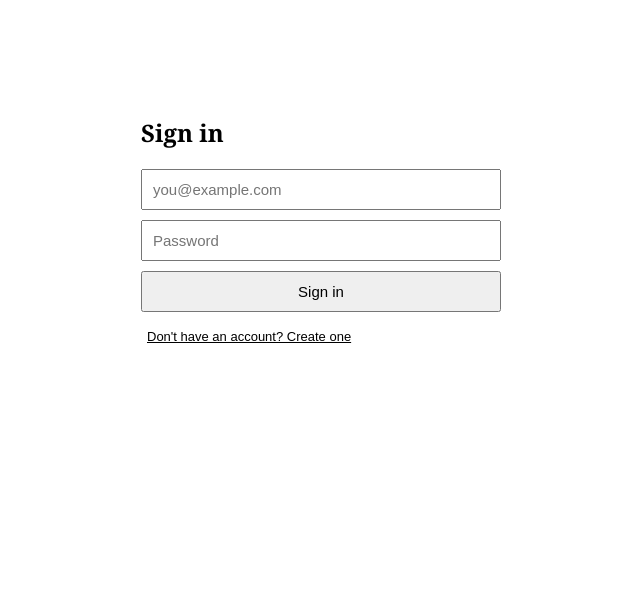
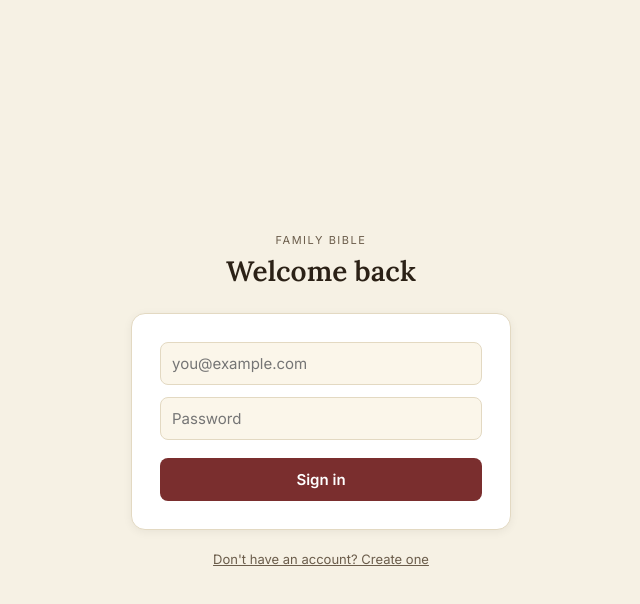
Before and after one commit to maryandbesho/Family-Bible, a Next.js app: page /login in a window 1280 px wide. Shown: the top 604 px of the page, without its empty margins (319-959 px from the left). Built offline with nearby package versions, Linux system fonts and the light colour scheme.

Commit message:
Update page.js

```diff
--- a/app/login/page.js
+++ b/app/login/page.js
@@ -1,7 +1,33 @@
 'use client'
-import { useState } from 'react'
+import { useState, useEffect } from 'react'
 import { useRouter } from 'next/navigation'
 import { createClient } from '@/lib/supabase/client'
+
+// Kept in sync with the same theme tokens used in app/page.js's Settings
+// tab. This page has no Settings UI of its own - it just reads whatever
+// theme/font/accent was last chosen there, so sign-in matches the rest
+// of the app. Defaults to Parchment/Medium the very first time someone
+// visits before ever signing in.
+const THEMES = {
+  parchment: { bg: '#F6F1E4', surface: '#FFFFFF', surfaceAlt: '#FBF6EA', text: '#2B2116', textMuted: '#6B5D4B', border: '#E3D9C2', accent: '#7A2E2E', onAccent: '#FFFFFF', danger: '#B00000' },
+  midnight: { bg: '#1B1D24', surface: '#242732', surfaceAlt: '#2B2E3A', text: '#EDEAE2', textMuted: '#A8A296', border: '#3A3D4A', accent: '#C9A24B', onAccent: '#1B1D24', danger: '#FF6B6B' },
+  sage: { bg: '#F1F3EA', surface: '#FFFFFF', surfaceAlt: '#E9EDE0', text: '#2C3326', textMuted: '#5E6B52', border: '#D7DCC6', accent: '#4B6B4A', onAccent: '#FFFFFF', danger: '#B0342C' },
+  slate: { bg: '#EEF1F4', surface: '#FFFFFF', surfaceAlt: '#E4E9EE', text: '#212B36', textMuted: '#5E6B78', border: '#D3DBE2', accent: '#2F5C8A', onAccent: '#FFFFFF', danger: '#B0342C' },
+  rose: { bg: '#F8F1EF', surface: '#FFFFFF', surfaceAlt: '#F1E5E2', text: '#3A2A28', textMuted: '#7A6360', border: '#E7D4CF', accent: '#A65D57', onAccent: '#FFFFFF', danger: '#B0342C' },
+}
+const FONT_SCALES = { small: 0.9, medium: 1, large: 1.15, xlarge: 1.3 }
+const FONT_IMPORT_CSS = `@import url('https://fonts.googleapis.com/css2?family=Lora:ital,wght@0,400;0,600;1,400&family=Inter:wght@400;500;600;700&display=swap');`
+
+function contrastText(hex) {
+  if (!hex) return '#FFFFFF'
+  const h = hex.replace('#', '')
+  const full = h.length === 3 ? h.split('').map((c) => c + c).join('') : h
+  const r = parseInt(full.substring(0, 2), 16)
+  const g = parseInt(full.substring(2, 4), 16)
+  const b = parseInt(full.substring(4, 6), 16)
+  const yiq = (r * 299 + g * 587 + b * 114) / 1000
+  return yiq >= 150 ? '#1B1D24' : '#FFFFFF'
+}
 
 export default function LoginPage() {
   const [mode, setMode] = useState('signin') // signin | signup
@@ -10,6 +36,26 @@ export default function LoginPage() {
   const [error, setError] = useState('')
   const [busy, setBusy] = useState(false)
   const router = useRouter()
+
+  const [themeKey, setThemeKey] = useState('parchment')
+  const [fontScaleKey, setFontScaleKey] = useState('medium')
+  const [accentOverride, setAccentOverride] = useState(null)
+
+  useEffect(() => {
+    try {
+      const savedTheme = window.localStorage.getItem('fb_theme')
+      const savedFont = window.localStorage.getItem('fb_font_scale')
+      const savedAccent = window.localStorage.getItem('fb_accent')
+      if (savedTheme && THEMES[savedTheme]) setThemeKey(savedTheme)
+      if (savedFont && FONT_SCALES[savedFont]) setFontScaleKey(savedFont)
+      if (savedAccent) setAccentOverride(savedAccent)
+    } catch (e) { /* localStorage unavailable */ }
+  }, [])
+
+  const themePalette = THEMES[themeKey] || THEMES.parchment
+  const resolvedAccent = accentOverride || themePalette.accent
+  const resolvedOnAccent = accentOverride ? contrastText(accentOverride) : themePalette.onAccent
+  const fontScale = FONT_SCALES[fontScaleKey] || 1
 
   async function handleSubmit(e) {
     e.preventDefault()
@@ -28,9 +74,24 @@ export default function LoginPage() {
     router.refresh()
   }
 
+  const inputStyle = {
+    width: '100%', padding: 11, marginBottom: 12, boxSizing: 'border-box', fontSize: 15,
+    fontFamily: "'Inter', system-ui, sans-serif", borderRadius: 8,
+    border: `1px solid ${themePalette.border}`, background: themePalette.surfaceAlt, color: themePalette.text,
+  }
+
   return (
-    <div style={{ maxWidth: 360, margin: '80px auto', padding: 20 }}>
-      <h1 style={{ fontSize: 24, marginBottom: 20 }}>{mode === 'signup' ? 'Create an account' : 'Sign in'}</h1>
+    <div style={{ minHeight: '100vh', background: themePalette.bg, color: themePalette.text, fontFamily: "'Inter', system-ui, sans-serif", display: 'flex', alignItems: 'center', justifyContent: 'center', padding: 24, boxSizing: 'border-box' }}>
+      <style>{FONT_IMPORT_CSS}</style>
+      <div style={{ maxWidth: 380, width: '100%', zoom: fontScale }}>
+        <div style={{ textAlign: 'center', marginBottom: 24 }}>
+          <div style={{ fontSize: 11, letterSpacing: '0.14em', textTransform: 'uppercase', color: themePalette.textMuted, marginBottom: 6 }}>Family Bible</div>
+          <h1 style={{ fontFamily: "'Lora', Georgia, serif", fontSize: 28, margin: 0, fontWeight: 600, color: themePalette.text }}>
+            {mode === 'signup' ? 'Create an account' : 'Welcome back'}
+          </h1>
+        </div>
+
+        <div style={{ background: themePalette.surface, border: `1px solid ${themePalette.border}`, borderRadius: 14, padding: 28, boxShadow: '0 2px 10px rgba(0,0,0,0.06)' }}>
           <form onSubmit={handleSubmit}>
             <input
               type="email"
@@ -38,7 +99,7 @@ export default function LoginPage() {
               placeholder="you@example.com"
               value={email}
               onChange={(e) => setEmail(e.target.value)}
-          style={{ width: '100%', padding: 10, marginBottom: 10, boxSizing: 'border-box', fontSize: 15 }}
+              style={inputStyle}
             />
             <input
               type="password"
@@ -47,19 +108,29 @@ export default function LoginPage() {
               placeholder="Password"
               value={password}
               onChange={(e) => setPassword(e.target.value)}
-          style={{ width: '100%', padding: 10, marginBottom: 10, boxSizing: 'border-box', fontSize: 15 }}
+              style={{ ...inputStyle, marginBottom: 18 }}
             />
-        <button type="submit" disabled={busy} style={{ width: '100%', padding: 10, fontSize: 15, cursor: 'pointer' }}>
-          {mode === 'signup' ? 'Create account' : 'Sign in'}
+            <button type="submit" disabled={busy}
+              style={{
+                width: '100%', padding: 12, fontSize: 15, cursor: busy ? 'default' : 'pointer',
+                fontFamily: "'Inter', system-ui, sans-serif", fontWeight: 600, border: 'none', borderRadius: 8,
+                background: resolvedAccent, color: resolvedOnAccent, opacity: busy ? 0.7 : 1,
+              }}>
+              {busy ? 'Please wait...' : mode === 'signup' ? 'Create account' : 'Sign in'}
             </button>
-        {error && <p style={{ color: '#b00', marginTop: 10 }}>{error}</p>}
+            {error && <p style={{ color: themePalette.danger, marginTop: 12, fontSize: 13, marginBottom: 0 }}>{error}</p>}
           </form>
+        </div>
+
+        <div style={{ textAlign: 'center', marginTop: 18 }}>
           <button
             onClick={() => { setMode(mode === 'signup' ? 'signin' : 'signup'); setError('') }}
-        style={{ marginTop: 16, background: 'none', border: 'none', textDecoration: 'underline', cursor: 'pointer', fontSize: 13 }}
+            style={{ background: 'none', border: 'none', textDecoration: 'underline', cursor: 'pointer', fontSize: 13, color: themePalette.textMuted, fontFamily: "'Inter', system-ui, sans-serif" }}
           >
             {mode === 'signup' ? 'Already have an account? Sign in' : "Don't have an account? Create one"}
           </button>
         </div>
+      </div>
+    </div>
   )
 }
```
Lines whose indentation alone changed are shown as unchanged.
